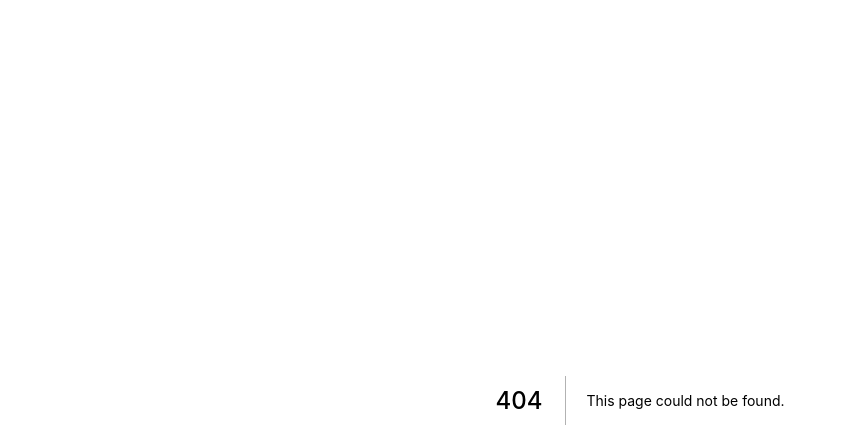
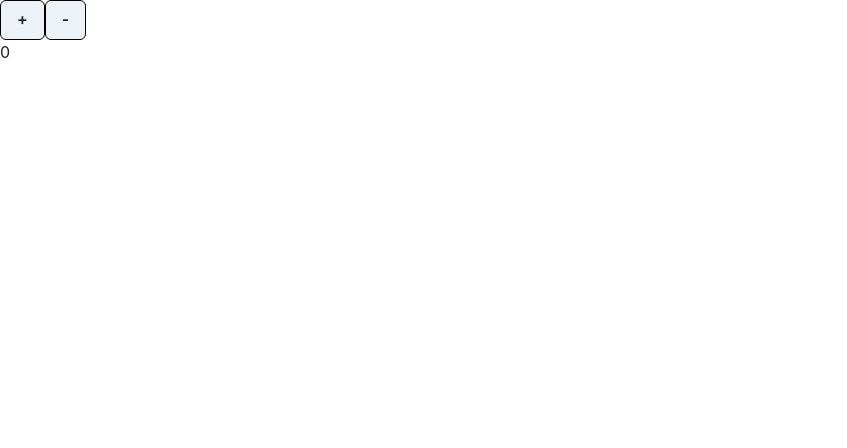
Before and after one commit to HyungsooLim/warmupboard_frontend, a Next.js app: page /counter in a window 1280 px wide. Before the commit this address had no page. Shown: the top 448 px of the page, without its empty margins (0-847 px from the left). Built offline with nearby package versions, Linux system fonts and the light colour scheme.

Commit message:
counter redux init

```diff
--- a/API/Board.tsx
+++ b/API/Board.tsx
@@ -1,5 +1,5 @@
 import API from './API'
 
 export const get = () => {
-    return API.get('');
+    return API.get('')
 }
--- /dev/null
+++ b/components/Buttons/index.tsx
@@ -0,0 +1,18 @@
+import { Button } from "@chakra-ui/react";
+import React from "react";
+
+// type ButtonProps = {
+//     children?: any;
+// }
+
+export const DefaultButton = ({ ...props }) => {
+
+  return (
+    <>
+      <Button
+      borderColor={"black"}
+      borderWidth={"thin"}
+      >{props.children}</Button>
+    </>
+  );
+};
--- a/package.json
+++ b/package.json
@@ -20,6 +20,7 @@
     "react": "18.2.0",
     "react-dom": "18.2.0",
     "react-redux": "^8.0.2",
+    "redux": "^4.2.0",
     "styled-components": "^5.3.5"
   },
   "devDependencies": {
--- a/pages/_app.tsx
+++ b/pages/_app.tsx
@@ -1,11 +1,15 @@
 import { ChakraProvider, theme } from "@chakra-ui/react";
 import type { AppProps } from "next/app";
+import Head from "../components/Head";
 
 const MyApp = ({ Component, pageProps }: AppProps) => {
   return (
-    <ChakraProvider theme={theme}>
-      <Component {...pageProps} />
-    </ChakraProvider>
+    <>
+      <Head />
+      <ChakraProvider theme={theme}>
+        <Component {...pageProps} />
+      </ChakraProvider>
+    </>
   );
 };
 
--- /dev/null
+++ b/pages/counter/index.tsx
@@ -0,0 +1,16 @@
+import React from "react";
+import { Box } from "@chakra-ui/react";
+import { DefaultButton } from "../../components/Buttons";
+
+const Counter = () => {
+
+  return (
+    <>
+      <DefaultButton>+</DefaultButton>
+      <DefaultButton>-</DefaultButton>
+      <Box>0</Box>
+    </>
+  );
+};
+
+export default Counter;
--- /dev/null
+++ b/stores/Counter.tsx
@@ -0,0 +1 @@
+import React from "react";
```
Also changed, not shown: pages/index.tsx (+1 -10 lines), 1 other file (tests, documents, lock files or other folders).
